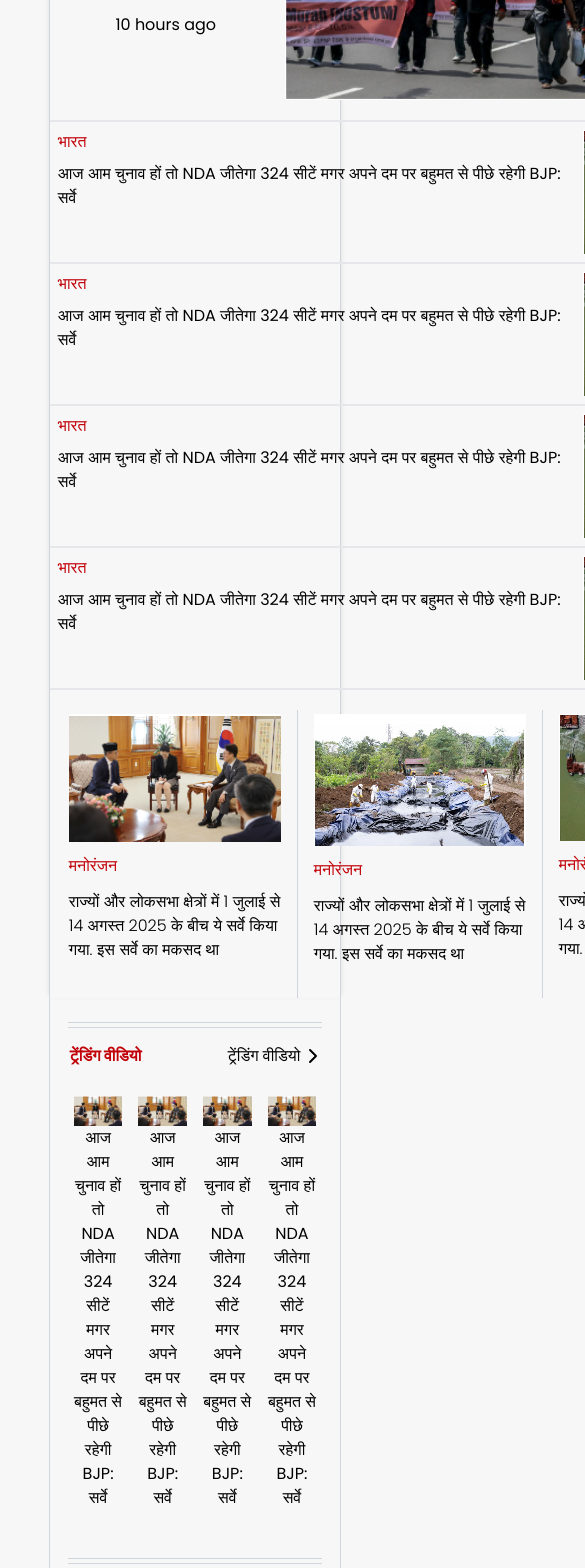
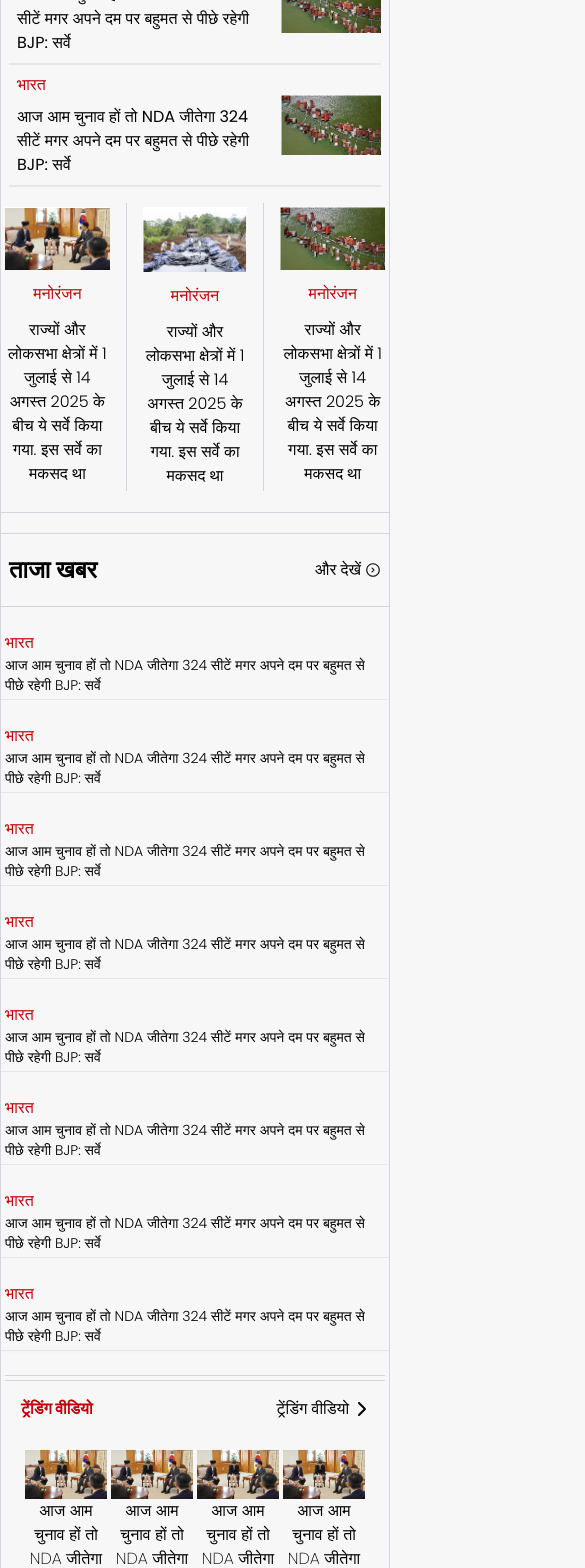
Before and after one commit to CodeshShubh/TNN-Frontend, a React (Vite) app: page / in a window 390 px wide. Shown: the part 400-1968 px from the top of the page, 585 px wide, since content can reach past the window. Built offline with nearby package versions, Linux system fonts and the light colour scheme.

Commit message:
home responsive

```diff
--- a/src/components/Footer.tsx
+++ b/src/components/Footer.tsx
@@ -3,7 +3,7 @@ import { Link } from "react-router-dom"
 
 const Footer = () => {
     return (
-        <footer className="mt-2 bg-[var(--color-primary)] p-1">
+        <footer className="hidden lg:block mt-2 bg-[var(--color-primary)] p-1 ">
             <div className="w-[80%] mx-auto mt-5">
                 <div className="flex justify-around">
                     <div className="">
--- a/src/components/Navbar.tsx
+++ b/src/components/Navbar.tsx
@@ -31,7 +31,7 @@ const Navbar = () => {
 
         <>
         {/* small navbar */}
-           <nav className={`bg-[var(--color-primary)] shadow-2xl z-50 p-5 sticky top-0 left-0 w-full transition-all duration-300
+           <nav className={`hidden lg:block bg-[var(--color-primary)] shadow-2xl z-50 p-5 sticky top-0 left-0 w-full transition-all duration-300
                  ${isScrolled ? "opacity-100 translate-y-0" : "opacity-0 -translate-y-full pointer-events-none"}`}>
 
                     <div className="flex gap-40 items-center px-10">
@@ -42,7 +42,7 @@ const Navbar = () => {
                         </Link>
                         </div>
 
-                        <div className="flex gap-6">
+                        <div className=" flex gap-6">
                             {
                             navItems.links.map((itm, i) => {
                                 return (
@@ -63,7 +63,7 @@ const Navbar = () => {
                 </nav>
 
                 {/* Big NavBar */}
-                    <nav className={`bg-[var(--color-primary)]  shadow-2xl z-50 absolute top-0 left-0 w-full transition-all duration-300
+                    <nav className={` bg-[var(--color-primary)]  shadow-2xl z-50 absolute top-0 left-0 w-full transition-all duration-300
                       ${isScrolled ? "opacity-0 -translate-y-full pointer-events-none" : "opacity-100 translate-y-0"}`}>
                         <div className=" flex justify-between items-center p-3 lg:p-4 mx-2 lg:mx-8">
                             <div className="">
--- a/src/home/Home.tsx
+++ b/src/home/Home.tsx
@@ -10,10 +10,10 @@ import Section4 from "./sections/Section4";
 const Home = () => {
   return (
     <>
-      <main className="border-trl w-[75%] mx-auto flex gap-5 no-bottom-shadow mt-15">
+      <main className="border-trl w-[100%] lg:w-[75%] mx-auto lg:flex gap-5 no-bottom-shadow lg:mt-15">
         {/* left */}
         <div>
-          <div className=" flex justify-center text-center gap-2 mt-5">
+          <div className=" hidden lg:flex justify-center text-center gap-2 mt-1 lg:mt-5">
             <div className=" flex flex-col gap-5 p-2  w-[30%] mt-3 h-fit">
               <h1 className="font-semibold text-2xl">भारत</h1>
               <h2 className="font-medium" >आज आम चुनाव हों तो NDA जीतेगा 324 सीटें मगर अपने दम पर बहुमत से पीछे रहेगी BJP: सर्वे</h2>
@@ -23,18 +23,18 @@ const Home = () => {
               <span>10 hours ago</span>
 
             </div>
-            <div className=" h-fit">
+            <div className=" ">
               <img src="/india.png" width={500} height={400} />
             </div>
 
           </div>
 
-          <hr className="border-b border-gray-200 w-185 mx-auto mt-5 border-[0.1px]" />
+          <hr className=" border-b border-gray-200 lg:w-185 mx-auto mt-5 border-[0.1px]" />
 
 
           {/* main attachment */}
-          <div>
-            <div className=" flex mt-2 ml-2 gap-5">
+          <div className="mt-18 lg:mt-0  p-2 lg:p-0">
+            <div className=" flex items-center lg:items-start mt-1 ml-2 gap-5">
               <div className=" space-y-2">
                 <h1 className="text-red-700">भारत</h1>
                 <p className="">आज आम चुनाव हों तो NDA जीतेगा 324 सीटें मगर अपने दम पर बहुमत से पीछे रहेगी BJP: सर्वे</p>
@@ -45,9 +45,9 @@ const Home = () => {
               </div>
             </div>
 
-            <hr className="border-b w-185 text-gray-200 my-2 mx-auto" />
+            <hr className="border-b lg:w-185 text-gray-200 my-2 mx-auto" />
 
-            <div className=" flex mt-2 ml-2 gap-5">
+            <div className=" flex items-center lg:items-start mt-1 ml-2 gap-5">
               <div className=" space-y-2">
                 <h1 className="text-red-700">भारत</h1>
                 <p className="">आज आम चुनाव हों तो NDA जीतेगा 324 सीटें मगर अपने दम पर बहुमत से पीछे रहेगी BJP: सर्वे</p>
@@ -58,9 +58,9 @@ const Home = () => {
               </div>
             </div>
 
-            <hr className="border-b w-185 text-gray-200 my-2 mx-auto" />
+            <hr className="border-b lg:w-185 text-gray-200 my-2 mx-auto" />
 
-            <div className=" flex mt-2 ml-2 gap-5">
+            <div className=" flex items-center lg:items-start mt-1 ml-2 gap-5">
               <div className=" space-y-2">
                 <h1 className="text-red-700">भारत</h1>
                 <p className="">आज आम चुनाव हों तो NDA जीतेगा 324 सीटें मगर अपने दम पर बहुमत से पीछे रहेगी BJP: सर्वे</p>
@@ -71,9 +71,9 @@ const Home = () => {
               </div>
             </div>
 
-            <hr className="border-b w-185 text-gray-200 my-2 mx-auto" />
+            <hr className="border-b lg:w-185 text-gray-200 my-2 mx-auto" />
 
-            <div className=" flex mt-2 ml-2 gap-5">
+            <div className=" flex items-center lg:items-start mt-1 ml-2 gap-5">
               <div className=" space-y-2">
                 <h1 className="text-red-700">भारत</h1>
                 <p className="">आज आम चुनाव हों तो NDA जीतेगा 324 सीटें मगर अपने दम पर बहुमत से पीछे रहेगी BJP: सर्वे</p>
@@ -84,13 +84,13 @@ const Home = () => {
               </div>
             </div>
 
-            <hr className="border-b w-185 text-gray-200 my-2 mx-auto" />
+            <hr className="border-b lg:w-185 text-gray-200 my-2 mx-auto" />
 
           </div>
           <HomeBottom />
         </div>
 
-        <hr className="line-verticle h-190 mt-5" />
+        <hr className="line-verticle lg:h-245 mt-5" />
 
         <AsideHome />
       </main>
@@ -98,13 +98,13 @@ const Home = () => {
 
          <Section4 /> {/*  // Tranding */}
 
-         <Section2/>
+        <Section2/> {/*  // Entertainment */}
 
          <Section3/>
 
-         <Section1/>
+        <Section1/>
 
-          <Section1/>
+            <Section1/>
 
           <Section3/>
 
--- a/src/home/sections/AsideHome.tsx
+++ b/src/home/sections/AsideHome.tsx
@@ -4,20 +4,23 @@ import { Link } from "react-router-dom"
 
 const AsideHome = () => {
   return (
-              <aside className=" w-full mt-5 mr-3">
+              <aside className=" w-full mt-0 mr-3">
+                   <hr className="line "/>
 
-                <div className=" flex justify-start">
-                   <hr/>
-                  <h1 className=" w-40  font-semibold text-2xl mr-11">ताजा खबर</h1>
+                <div className=" flex justify-between lg:justify-start px-2 lg:p-0">
+                  <h1 className=" w-40  font-semibold text-2xl mr-0 lg:mr-11">ताजा खबर</h1>
                   <Link to={""} className="flex justify-center items-center  font-medium">
                   <span className="mr-1">और देखें</span>
                    <CiCircleChevRight className="size-4 stroke-[0.6] "/>
 
                   </Link>
-                   <hr/>
+
                 </div>
+
+                <hr className="line"/>
+
+
                 <div>
-
                    <div className="mt-5 p-1 ">
                      <h1 className="text-red-700">भारत</h1>
                    <p className="font-light text-sm">आज आम चुनाव हों तो NDA जीतेगा
--- a/src/home/sections/HomeBottom.tsx
+++ b/src/home/sections/HomeBottom.tsx
@@ -1,6 +1,6 @@
 const HomeBottom = () => {
     return (
-        <div className="flex gap-2 justify-center mt-5">
+        <div className="flex gap-2 justify-center mt-0 lg:mt-5 text-center lg:text-start">
 
             <div className=" w-55 p-1 flex flex-col gap-3">
                 <img src="/pic1.png" />
--- a/src/home/sections/Section2.tsx
+++ b/src/home/sections/Section2.tsx
@@ -4,41 +4,42 @@ import { Link } from "react-router-dom"
 
 const Section2 = () => {
     return (
-        <div className="border-lr w-[75%] mx-auto p-1 font-light font-xs leading-6">
+        <div className="border-lr w-full lg:w-[75%] mx-auto p-1 font-light font-xs leading-6">
 
-            <hr className="mt-5 mb-1 w-[90%] text-gray-300 mx-auto" />
-            <hr className=" mb-1 w-[90%] text-gray-300 mx-auto" />
+            <hr className="mt-5 mb-1 w-full lg:w-[90%] text-gray-300 mx-auto" />
+            <hr className=" mb-1 w-full lg:w-[90%] text-gray-300 mx-auto" />
 
             <div className="flex justify-between p-2 m-2">
                 <h1 className="font-bold text-red-700">मनोरंजन</h1>
                 <Link to={""} className="flex justify-center items-center gap-1 hover-links"><span>और देखें</span> <FaChevronRight /></Link>
             </div>
 
-            <div className="w-full flex justify-center gap-4  p-2 ">
+            <div className=" w-full flex flex-col lg:flex-row justify-center gap-4 text-center lg:text-start p-2 ">
 
-                <div className=" w-[50%]">
+                <div className=" w-full lg:w-[50%]">
                     <img src="/Enter01.png" width={600} />
                     <Link to={""}>आज आम चुनाव हों तो NDA जीतेगा 324 सीटें मगर
                         अपने दम पर बहुमत से पीछे रहेगी BJP: सर्वे</Link>
                 </div>
-
-                <div className=" w-[45%] grid grid-cols-2 gap-2 [&>*]:mx-auto ">
-                    <div className=" flex flex-col gap-1 w-45">
+                     <hr className="line"/>
+                <div className=" w-full lg:w-[45%] flex flex-col gap-2 lg:grid lg:grid-cols-2 lg:gap-2 [&>*]:mx-auto ">
+                    <div className=" flex flex-row lg:flex-col  gap-1 ">
                         <img src="/Enter1.png" />
                         <Link  to={""}>आज आम चुनाव हों तो NDA जीतेगा 324 सीटें मगर
                             अपने दम पर बहुमत से पीछे रहेगी BJP: सर्वे</Link>
                     </div>
-                    <div className=" flex flex-col gap-1 w-45">
+
+                    <div className=" flex flex-row lg:flex-col  gap-1">
                         <img src="/Enter2.png" />
                         <Link to={""}>आज आम चुनाव हों तो NDA जीतेगा 324 सीटें मगर
                             अपने दम पर बहुमत से पीछे रहेगी BJP: सर्वे</Link>
                     </div>
-                    <div className=" flex flex-col gap-1 w-45">
+                    <div className=" flex flex-row lg:flex-col  gap-1">
                         <img src="/Enter1.png" />
                         <Link to={""}>आज आम चुनाव हों तो NDA जीतेगा 324 सीटें मगर
                             अपने दम पर बहुमत से पीछे रहेगी BJP: सर्वे</Link>
                     </div>
-                    <div className=" flex flex-col gap-1 w-45">
+                    <div className=" flex flex-row lg:flex-col  gap-1">
                         <img src="/Enter1.png" />
                         <Link to={""}>आज आम चुनाव हों तो NDA जीतेगा 324 सीटें मगर
                             अपने दम पर बहुमत से पीछे रहेगी BJP: सर्वे</Link>
--- a/src/home/sections/Section4.tsx
+++ b/src/home/sections/Section4.tsx
@@ -3,9 +3,9 @@ import { Link } from "react-router-dom";
 
 const Section4 = () => {
   return (
-    <div className="border-lr w-[75%] mx-auto p-1">
-      <hr className="mt-5 mb-1 w-[90%] text-gray-300 mx-auto" />
-      <hr className=" mb-1 w-[90%] text-gray-300 mx-auto" />
+    <div className="border-lr w-full lg:w-[75%] mx-auto p-1">
+      <hr className="mt-5 mb-1 w-full lg:w-[90%] text-gray-300 mx-auto" />
+      <hr className=" mb-1 w-full lg:w-[90%] text-gray-300 mx-auto" />
 
 
       <div>
@@ -15,7 +15,7 @@ const Section4 = () => {
         </div>
 
 
-        <div className="m-5 flex gap-4">
+        <div className="m-5 flex gap-1 lg:gap-4 font-extralight lg:font-light">
 
 
           <div className="w-60 text-center flex flex-col justify-center items-center">
@@ -26,7 +26,7 @@ const Section4 = () => {
               अपने दम पर बहुमत से पीछे रहेगी BJP: सर्वे</p>
           </div>
 
-                    <div className="w-60 text-center flex flex-col justify-center items-center">
+          <div className="w-60 text-center flex flex-col justify-center items-center">
             <div>
               <img src="/pic1.png" />
             </div>
@@ -34,7 +34,7 @@ const Section4 = () => {
               अपने दम पर बहुमत से पीछे रहेगी BJP: सर्वे</p>
           </div>
 
-                    <div className="w-60 text-center flex flex-col justify-center items-center">
+          <div className="w-60 text-center flex flex-col justify-center items-center">
             <div>
               <img src="/pic1.png" />
             </div>
@@ -42,14 +42,13 @@ const Section4 = () => {
               अपने दम पर बहुमत से पीछे रहेगी BJP: सर्वे</p>
           </div>
 
-                    <div className="w-60 text-center flex flex-col justify-center items-center">
+          <div className="w-60 text-center flex flex-col justify-center items-center">
             <div>
               <img src="/pic1.png" />
             </div>
             <p>आज आम चुनाव हों तो NDA जीतेगा 324 सीटें मगर
               अपने दम पर बहुमत से पीछे रहेगी BJP: सर्वे</p>
           </div>
-
 
 
 
```
Also changed, not shown: src/home/sections/Section1.tsx (+22 -22 lines), src/home/sections/Section3.tsx (+19 -19 lines).
